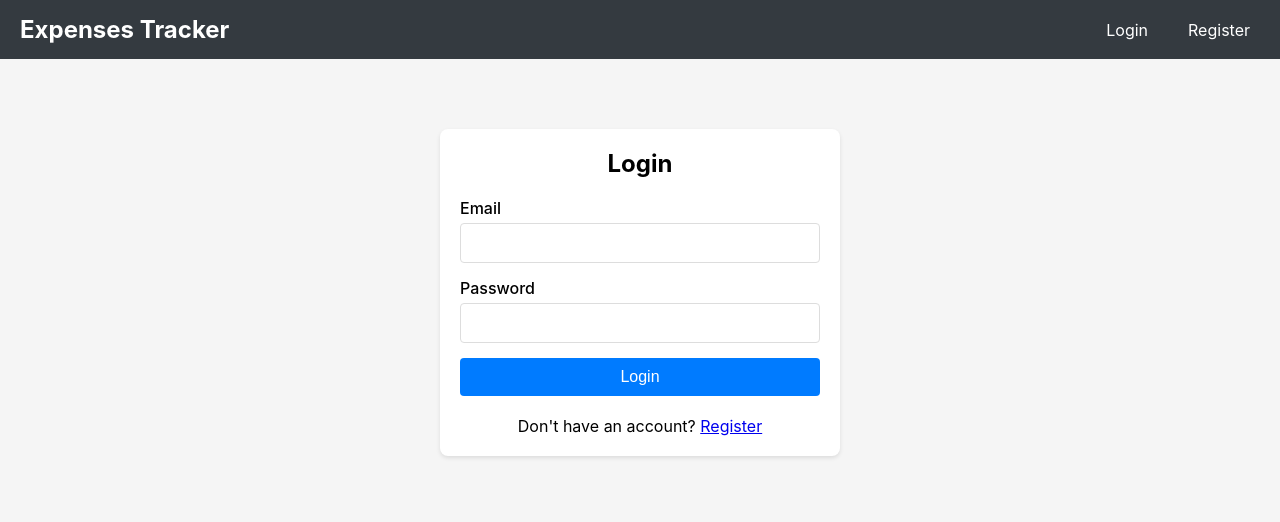
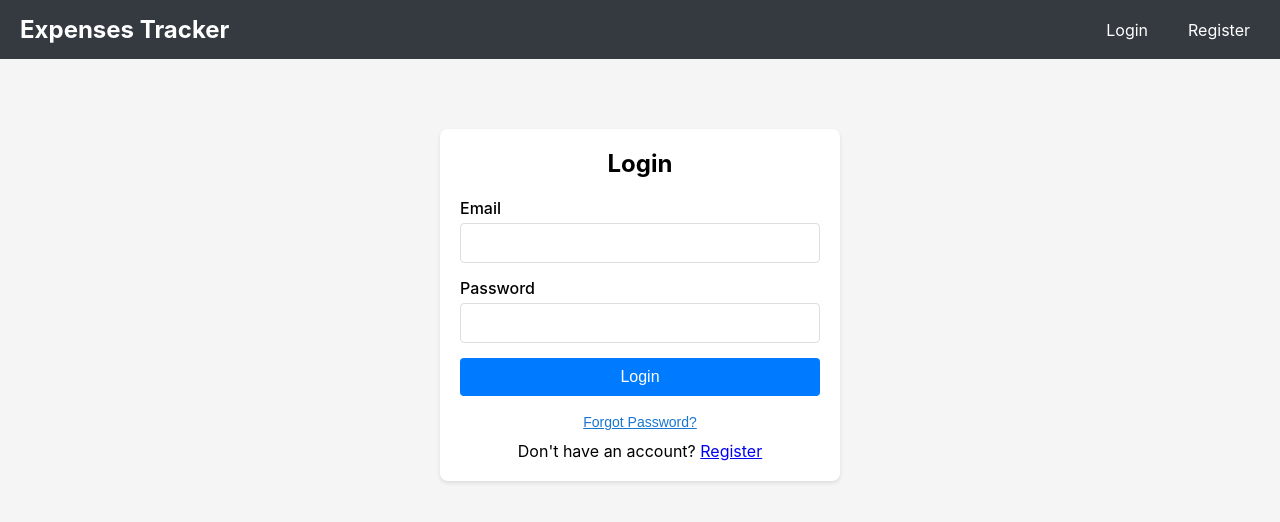
Before and after one commit to thirupathirao015/expenses-tracker-frontend, a React (Vite) app: page /login in a window 1280 px wide. Shown: the top 522 px of the page. Built offline with nearby package versions, Linux system fonts and the light colour scheme.

Commit message:
Add Forgot Password link with contact admin modal

```diff
--- a/src/pages/Login.jsx
+++ b/src/pages/Login.jsx
@@ -1,6 +1,56 @@
 import { useState } from 'react';
 import { Link, useNavigate } from 'react-router-dom';
 import { authService } from '../services/authService';
+
+const ForgotPasswordModal = ({ isOpen, onClose }) => {
+  if (!isOpen) return null;
+
+  return (
+    <div style={{
+      position: 'fixed',
+      top: 0,
+      left: 0,
+      right: 0,
+      bottom: 0,
+      backgroundColor: 'rgba(0, 0, 0, 0.5)',
+      display: 'flex',
+      justifyContent: 'center',
+      alignItems: 'center',
+      zIndex: 1000,
+    }}>
+      <div style={{
+        background: 'white',
+        padding: '30px',
+        borderRadius: '8px',
+        width: '90%',
+        maxWidth: '400px',
+        textAlign: 'center',
+      }}>
+        <h3 style={{ marginBottom: '15px', color: '#1976d2' }}>🔐 Forgot Password?</h3>
+        <p style={{ marginBottom: '20px', color: '#666', lineHeight: '1.5' }}>
+          Please contact the <strong>Admin</strong> to reset your password.
+        </p>
+        <p style={{
+          backgroundColor: '#e3f2fd',
+          padding: '12px',
+          borderRadius: '4px',
+          marginBottom: '20px',
+          fontSize: '14px',
+          color: '#333'
+        }}>
+          📧 Contact: <strong>thiru.devprofile@gmail.com</strong>
+        </p>
+        <button
+          className="btn btn-primary"
+          style={{ width: '100%' }}
+          onClick={onClose}
+        >
+          Got it
+        </button>
+      </div>
+    </div>
+  );
+};
 
 const Login = () => {
   const navigate = useNavigate();
@@ -10,6 +60,7 @@ const Login = () => {
   });
   const [error, setError] = useState('');
   const [loading, setLoading] = useState(false);
+  const [showForgotModal, setShowForgotModal] = useState(false);
 
   const handleChange = (e) => {
     setFormData({
@@ -82,9 +133,31 @@ const Login = () => {
           </button>
         </form>
 
-        <p style={{ textAlign: 'center', marginTop: '20px' }}>
+        <p style={{ textAlign: 'center', marginTop: '15px' }}>
+          <button
+            type="button"
+            onClick={() => setShowForgotModal(true)}
+            style={{
+              background: 'none',
+              border: 'none',
+              color: '#1976d2',
+              cursor: 'pointer',
+              fontSize: '14px',
+              textDecoration: 'underline'
+            }}
+          >
+            Forgot Password?
+          </button>
+        </p>
+
+        <p style={{ textAlign: 'center', marginTop: '10px' }}>
           Don't have an account? <Link to="/register">Register</Link>
         </p>
+
+        <ForgotPasswordModal
+          isOpen={showForgotModal}
+          onClose={() => setShowForgotModal(false)}
+        />
       </div>
     </div>
   );
```
